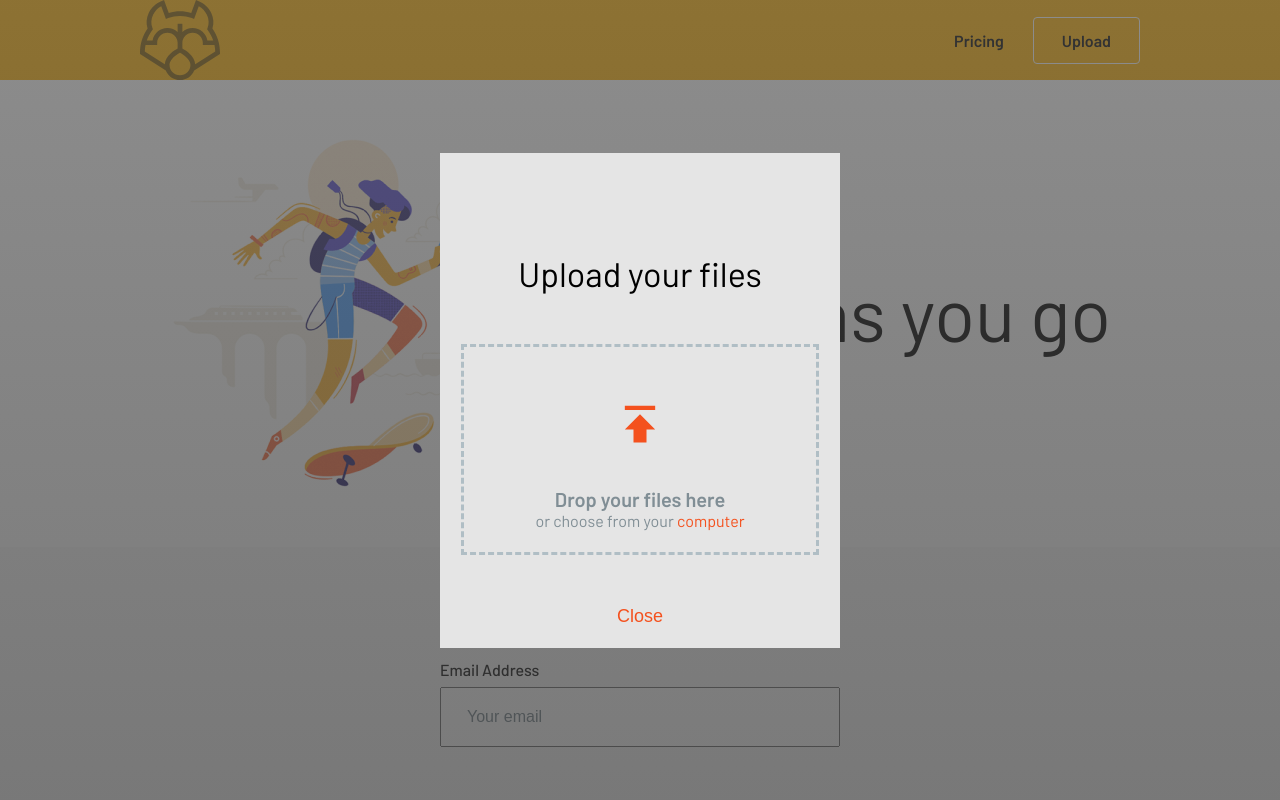
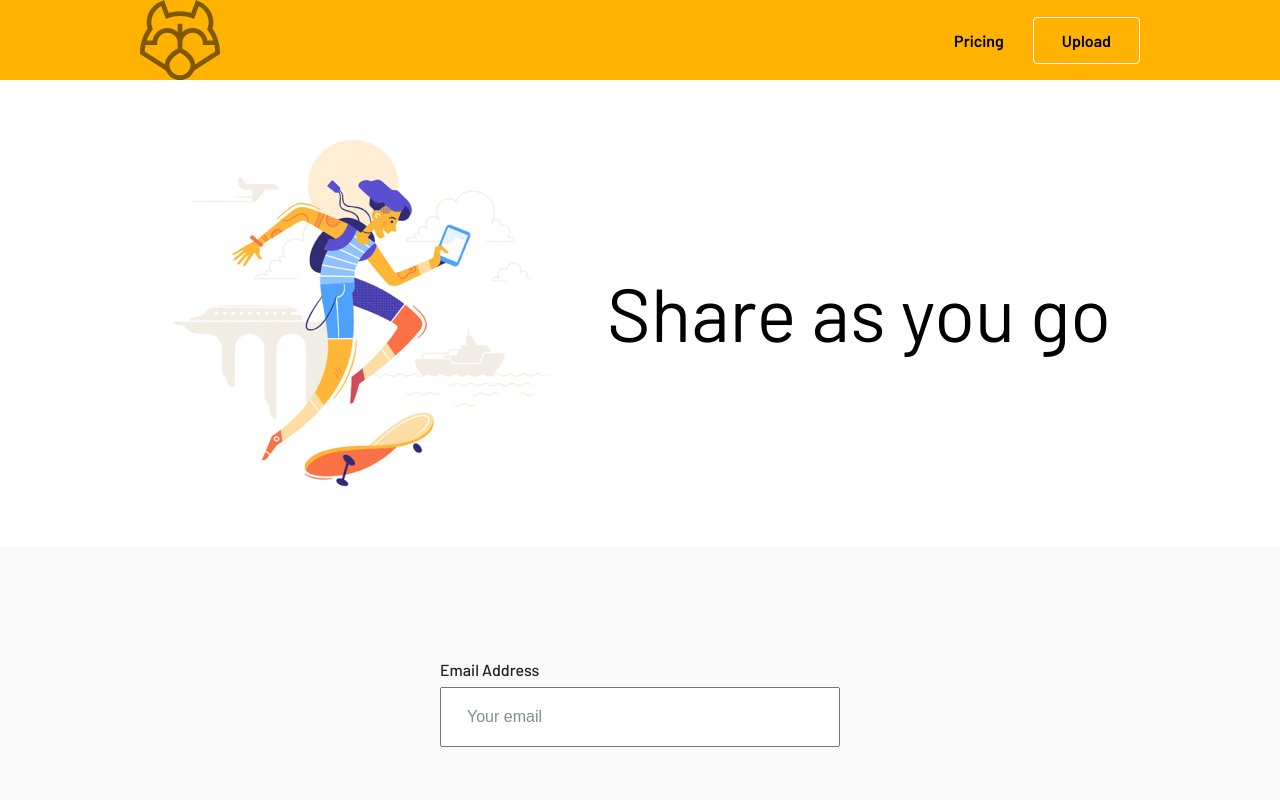
Before and after one commit to Martins-Cudars/angular-task, an Angular app: page / in a window 1280 px wide. Shown: the top 800 px of the page. Built offline with nearby package versions, Linux system fonts and the light colour scheme.

Commit message:
return initial modal state to false

```diff
--- a/src/app/app.component.ts
+++ b/src/app/app.component.ts
@@ -7,7 +7,7 @@ import { Component } from '@angular/core';
 })
 export class AppComponent {
   title: string = 'angular-task';
-  modalVisible: boolean = true
+  modalVisible: boolean = false
 
   closeModal() {
     this.modalVisible = false
```
